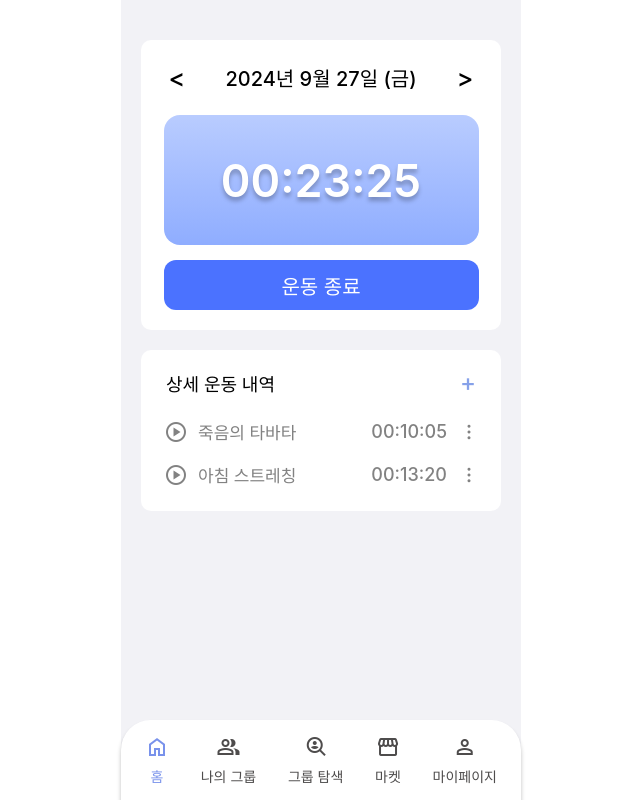
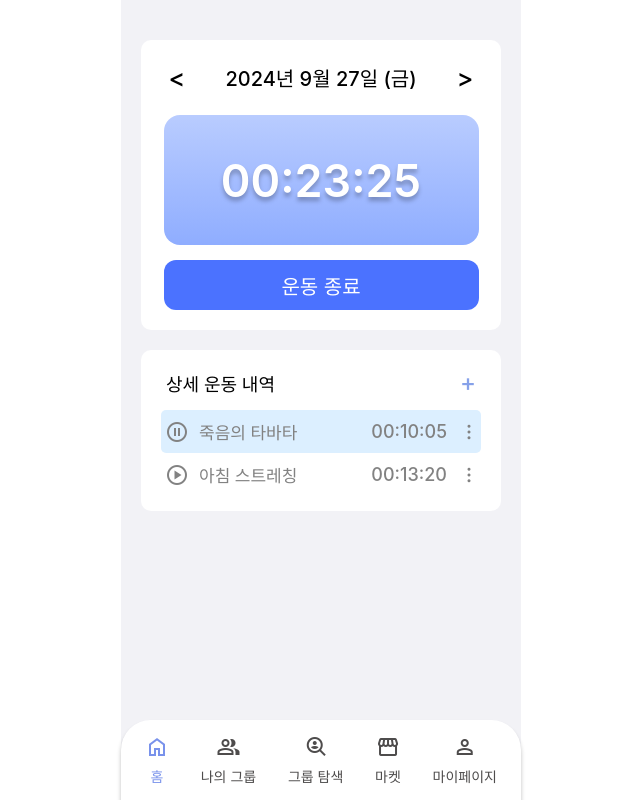
Before and after one commit to kakao-tech-campus-2nd-step3/Team17_FE, a React (Create React App) app: page / in a window 1280 px wide. Shown: the whole page, without its empty margins (319-959 px from the left). Built offline with nearby package versions, Linux system fonts and the light colour scheme; a web font is replaced by a local one.

Commit message:
design: 메인페이지 상세운동내역 세부 디자인 추가

```diff
--- a/src/components/ExerciseList.tsx
+++ b/src/components/ExerciseList.tsx
@@ -84,9 +84,9 @@ const ExerciseList: React.FC<ExerciseListProps> = ({ selectedDate, exerciseList,
         </TitleContainer>
         <ListContainer>
             {exerciseList.map((exercise) => (
-                <ListElement key={exercise.exerciseId} onClick={() => handleExerciseClick(exercise.exerciseId)}>
+                <ListElement key={exercise.exerciseId} isActive={exercise.isActive} onClick={() => handleExerciseClick(exercise.exerciseId)}>
                     <LeftContainer>
-                        <PlayIcon className='material-symbols-outlined'>play_circle</PlayIcon>
+                        <PlayIcon className='material-symbols-outlined'>{exercise.isActive ? 'pause_circle' : 'play_circle'}</PlayIcon>
                         <ExerciseTitle>{exercise.exerciseName}</ExerciseTitle>
                     </LeftContainer>
                     <RightContainer>
@@ -98,6 +98,10 @@ const ExerciseList: React.FC<ExerciseListProps> = ({ selectedDate, exerciseList,
         </ListContainer>
     </Wrapper>
   )
+}
+
+interface ListElementProps {
+    isActive: boolean;
 }
 
 const Wrapper = styled.div`
@@ -130,13 +134,15 @@ const ListContainer = styled.div`
     padding: 5px 0px;
 `
 
-const ListElement = styled.div`
+const ListElement = styled.div<ListElementProps>`
     display: flex;
     flex-direction: row;
     justify-content: space-between;
     align-items: center;
     cursor: pointer;
     padding: 9px 0px;
+    background-color: ${({ isActive }) => (isActive ? '#DCEFFF' : 'transparent')};
+    border-radius: 5px;
 `
 
 const LeftContainer = styled.div`
@@ -152,7 +158,7 @@ const RightContainer = styled.div`
 `
 
 const PlayIcon = styled.div`
-    padding: 0 10px 0 3px ;
+    padding: 0 10px 0 4px ;
     color: #828282;
 `
 
```
